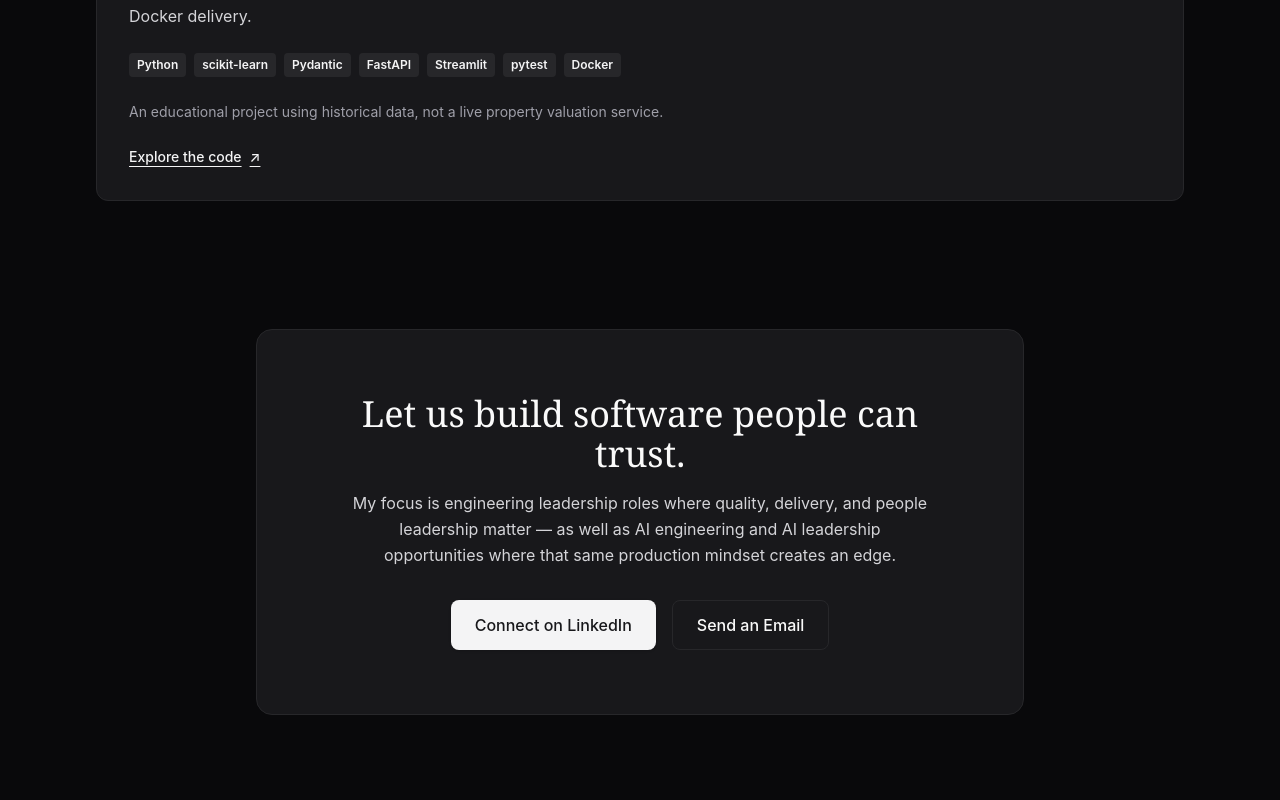
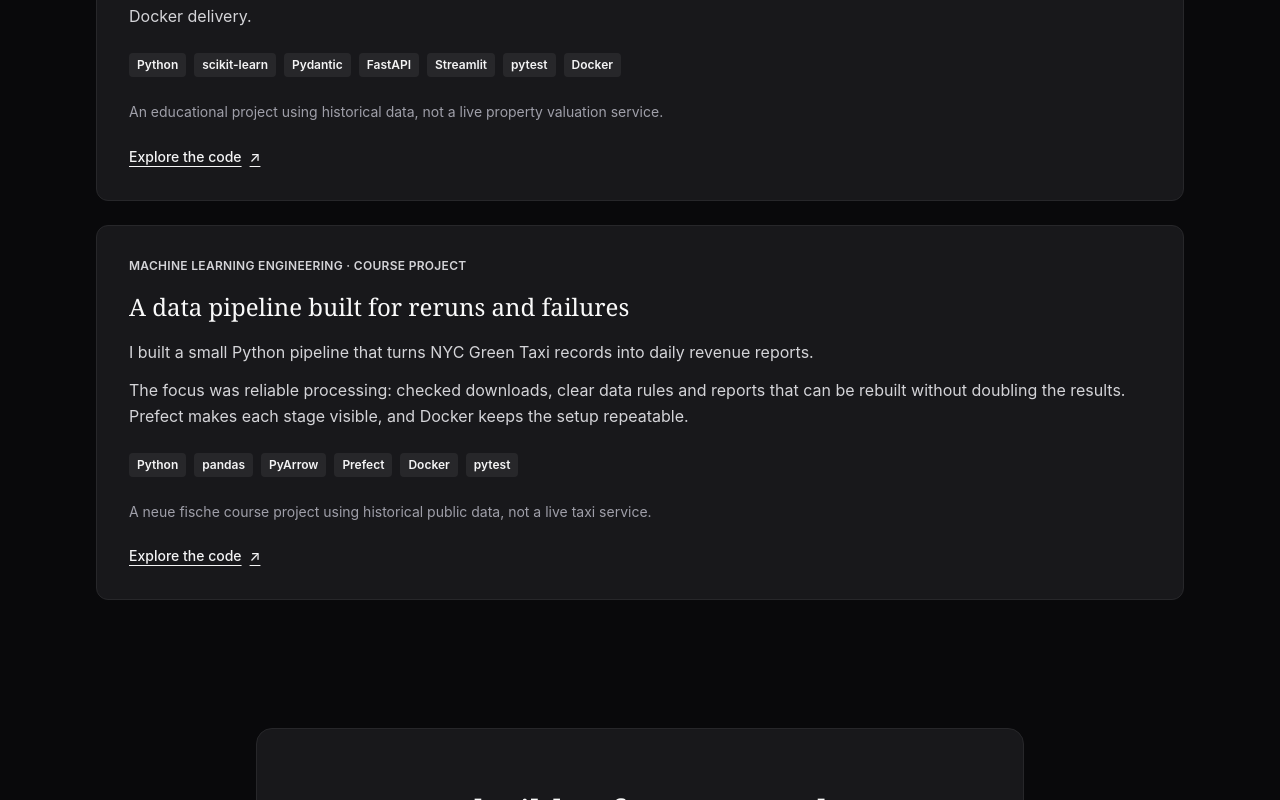
Before and after one commit to roygrssmn/grossman-engineering, a React (Vite) app: page /en in a window 1280 px wide. Shown: the part 2946-3746 px from the top of the page. Built offline with nearby package versions, Linux system fonts and the light colour scheme.

Commit message:
feat: showcase the NYC taxi pipeline in English and German

```diff
--- a/src/EngineeringProjectsSection.jsx
+++ b/src/EngineeringProjectsSection.jsx
@@ -23,30 +23,63 @@ const content = {
 
 const technologies = ['Python', 'scikit-learn', 'Pydantic', 'FastAPI', 'Streamlit', 'pytest', 'Docker'];
 
+const taxiContent = {
+    en: {
+        title: 'A data pipeline built for reruns and failures',
+        summary: 'I built a small Python pipeline that turns NYC Green Taxi records into daily revenue reports.',
+        focus: 'The focus was reliable processing: checked downloads, clear data rules and reports that can be rebuilt without doubling the results. Prefect makes each stage visible, and Docker keeps the setup repeatable.',
+        limitation: 'A neue fische course project using historical public data, not a live taxi service.',
+    },
+    de: {
+        title: 'Eine Datenpipeline für Wiederholungen und Fehlerfälle',
+        summary: 'Ich habe eine kleine Python-Pipeline gebaut, die aus NYC-Green-Taxi-Daten tägliche Umsatzberichte erstellt.',
+        focus: 'Im Mittelpunkt stand die zuverlässige Verarbeitung: geprüfte Downloads, klare Datenregeln und Berichte, die sich ohne doppelte Ergebnisse neu erstellen lassen. Prefect macht die einzelnen Schritte sichtbar, Docker sorgt für eine wiederholbare Ausführung.',
+        limitation: 'Ein Kursprojekt bei neue fische mit historischen öffentlichen Daten, kein Live-Taxidienst.',
+    },
+};
+
 export default function EngineeringProjectsSection({ language }) {
     const copy = content[language] ?? content.en;
+    const projects = [
+        {
+            id: 'king-county',
+            ...copy,
+            technologies,
+            url: 'https://github.com/roy-nfisch/king-county-house-price-app',
+        },
+        {
+            id: 'nyc-taxi',
+            ...(taxiContent[language] ?? taxiContent.en),
+            technologies: ['Python', 'pandas', 'PyArrow', 'Prefect', 'Docker', 'pytest'],
+            url: 'https://github.com/roy-nfisch/nyc-taxi-revenue-data-pipeline',
+        },
+    ];
 
     return (
         <section id="engineering-projects" aria-labelledby="engineering-projects-heading" className="scroll-mt-28 mb-20 md:mb-32">
             <h2 id="engineering-projects-heading" className="font-serif text-3xl mb-8 md:mb-12 border-b border-stone-200 dark:border-zinc-800 pb-4 text-zinc-900 dark:text-zinc-50">
                 {copy.heading}
             </h2>
-            <article className="bg-white dark:bg-zinc-900 border border-stone-200 dark:border-zinc-800 rounded-xl p-6 md:p-8">
+            <div className="space-y-6">
+                {projects.map(project => (
+                    <article key={project.id} className="bg-white dark:bg-zinc-900 border border-stone-200 dark:border-zinc-800 rounded-xl p-6 md:p-8">
                         <p className="text-xs font-semibold tracking-wide uppercase text-zinc-600 dark:text-zinc-300 mb-4">{copy.context}</p>
-                <h3 className="font-serif text-2xl leading-snug text-zinc-900 dark:text-zinc-50 mb-4">{copy.title}</h3>
-                <p className="text-zinc-600 dark:text-zinc-300 leading-relaxed mb-3">{copy.summary}</p>
-                <p className="text-zinc-600 dark:text-zinc-300 leading-relaxed mb-6">{copy.focus}</p>
+                        <h3 className="font-serif text-2xl leading-snug text-zinc-900 dark:text-zinc-50 mb-4">{project.title}</h3>
+                        <p className="text-zinc-600 dark:text-zinc-300 leading-relaxed mb-3">{project.summary}</p>
+                        <p className="text-zinc-600 dark:text-zinc-300 leading-relaxed mb-6">{project.focus}</p>
                         <ul aria-label={copy.stack} className="flex flex-wrap gap-2 mb-6">
-                    {technologies.map(technology => (
+                            {project.technologies.map(technology => (
                                 <li key={technology} className="text-xs font-semibold text-zinc-800 dark:text-zinc-100 bg-stone-100 dark:bg-zinc-800 px-2 py-1 rounded">{technology}</li>
                             ))}
                         </ul>
-                <p className="text-sm text-zinc-500 dark:text-zinc-400 leading-relaxed mb-5">{copy.limitation}</p>
-                <a href="https://github.com/roy-nfisch/king-county-house-price-app" target="_blank" rel="noopener noreferrer" className="inline-flex items-center gap-2 text-sm font-medium underline underline-offset-4 text-zinc-900 dark:text-zinc-100 hover:text-blue-600 dark:hover:text-blue-400">
+                        <p className="text-sm text-zinc-500 dark:text-zinc-400 leading-relaxed mb-5">{project.limitation}</p>
+                        <a href={project.url} target="_blank" rel="noopener noreferrer" className="inline-flex items-center gap-2 text-sm font-medium underline underline-offset-4 text-zinc-900 dark:text-zinc-100 hover:text-blue-600 dark:hover:text-blue-400">
                             {copy.link}
                             <span aria-hidden="true">↗</span>
                         </a>
                     </article>
+                ))}
+            </div>
         </section>
     );
 }
```
Also changed, not shown: 1 other file (tests, documents, lock files or other folders). Lines whose indentation alone changed are shown as unchanged.
